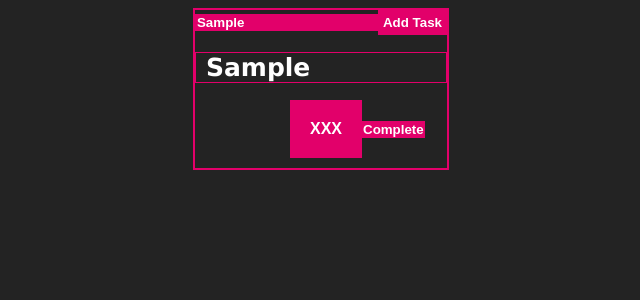
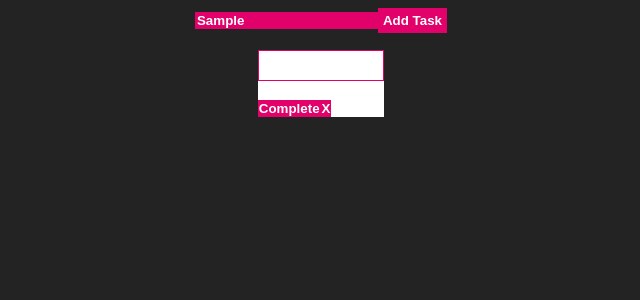
Before and after one commit to lopesmfelipe/portfolio, a React (Vite) app in the folder NEO20/: page / in a window 1280 px wide. Both pictures are taken after typing "Sample" into the empty fields and a click on the button "Add Task". Shown: the top 300 px of the page, without its empty margins (319-959 px from the left). Built offline with nearby package versions, Linux system fonts and the light colour scheme.

Commit message:
Complete Task button fixed

```diff
--- a/NEO20/src/App.css
+++ b/NEO20/src/App.css
@@ -56,5 +56,5 @@ input {
   color: white;
   font-weight: bold;
   background-color: rgb(226, 0, 106);
-  border: 0;
+  border: 0
 }
--- a/NEO20/src/App.jsx
+++ b/NEO20/src/App.jsx
@@ -20,14 +20,25 @@ function App() {
   };
 
 
-
   const deleteTask = (id) => {
     setToDoList(toDoList.filter((task) => task.id !== id));
   };
 
+  const completeTask = (id) => {
+    setToDoList(
+      toDoList.map((task) => {
+        if (task.id === id) {
+          return { ...task, completed: true};
+        } else {
+          return task;
+        }
+      })
+    );
+  }
+
+
   return (
     <div className="App">
-      <div className="main-container">
         <div className="addTask">
           <input onChange={handleChange} />
           <button className="button-addTask" onClick={addTask}>
@@ -44,71 +55,13 @@ function App() {
                 id={task.id}
                 completed={task.completed}
                 deleteTask={deleteTask}
+                completeTask={completeTask}
               />
             );
           })}
         </div>
-      </div>
     </div>
   );
 }
 
 export default App;
-
-/* import "./App.css";
-import { useState} from "react";
-
-function App() {
-  const [count, setCount] = useState(0);
-
-  const increaseCount = () => { setCount(count + 1); };
-  const decreaseCount = () => { setCount(count - 1); };
-  const setToZero = () => { setCount(0); };
-
-  const [buttonColor, setButtonColor] = useState("lightskyblue");
-
-  const changeColor1 = () => { setButtonColor("lightsteelblue");};
-  const changeColor2 = () => { setButtonColor("lightPink"); };
-  const changeColor3 = () => { setButtonColor("yellow"); };
-
-  return (
-    <div className="App">
-      <button
-        style={{ backgroundColor: buttonColor, transition: 500}}
-        onClick={() => {
-          increaseCount();
-          changeColor1();
-        }}
-      >
-        Increase
-      </button>
-
-      <button
-        style={{ backgroundColor: buttonColor}}
-        onClick={() => {
-          decreaseCount();
-          changeColor2();
-        }}
-      >
-        Decrease
-      </button>
-
-      <button
-        style={{ backgroundColor: buttonColor}}
-        onClick={() => {
-          setToZero();
-          changeColor3();
-        }}
-      >
-        Set to Zero
-      </button>
-
-      {count}
-    </div>
-  );
-}
-
-export default App;
-
-
-*/
--- a/NEO20/src/Task.jsx
+++ b/NEO20/src/Task.jsx
@@ -1,32 +1,14 @@
-import { useState } from "react";
 
 export const Task = (props) => {
 
-  const setBooleanTask = () => {
-    setToDoList(toDoList.map((task) => {
-      task.completed = true;
-      return task;
-    }));
-  };
-
-  const [taskColor, setColorTask] = useState('white');
-
-  const changeTaskColor = () => {
-    setColorTask('green');
-  }
-
-  const changeIt = () => {
-    if (props.completed === true) {
-      changeTaskColor();
-    }
-  }
-
-
   return (
-    <div>
-      <h1 style={{ color: taskColor}}>{props.taskName}</h1>
-      <button className="delete-button" onClick={() => props.deleteTask(props.id)}>XXX</button>
-      <button onClick={() => { setBooleanTask(); changeIt(); }}> Complete </button>
+    <div
+      className="task"
+      style={{ backgroundColor: props.completed ? "green" : "white"}}
+    >
+      <h1>{props.taskName}</h1>
+      <button onClick={() => props.completTask(props.id) }> Complete </button>
+      <button onClick={() => props.deleteTask(props.id)}>X</button>
     </div>
   );
 };
```
